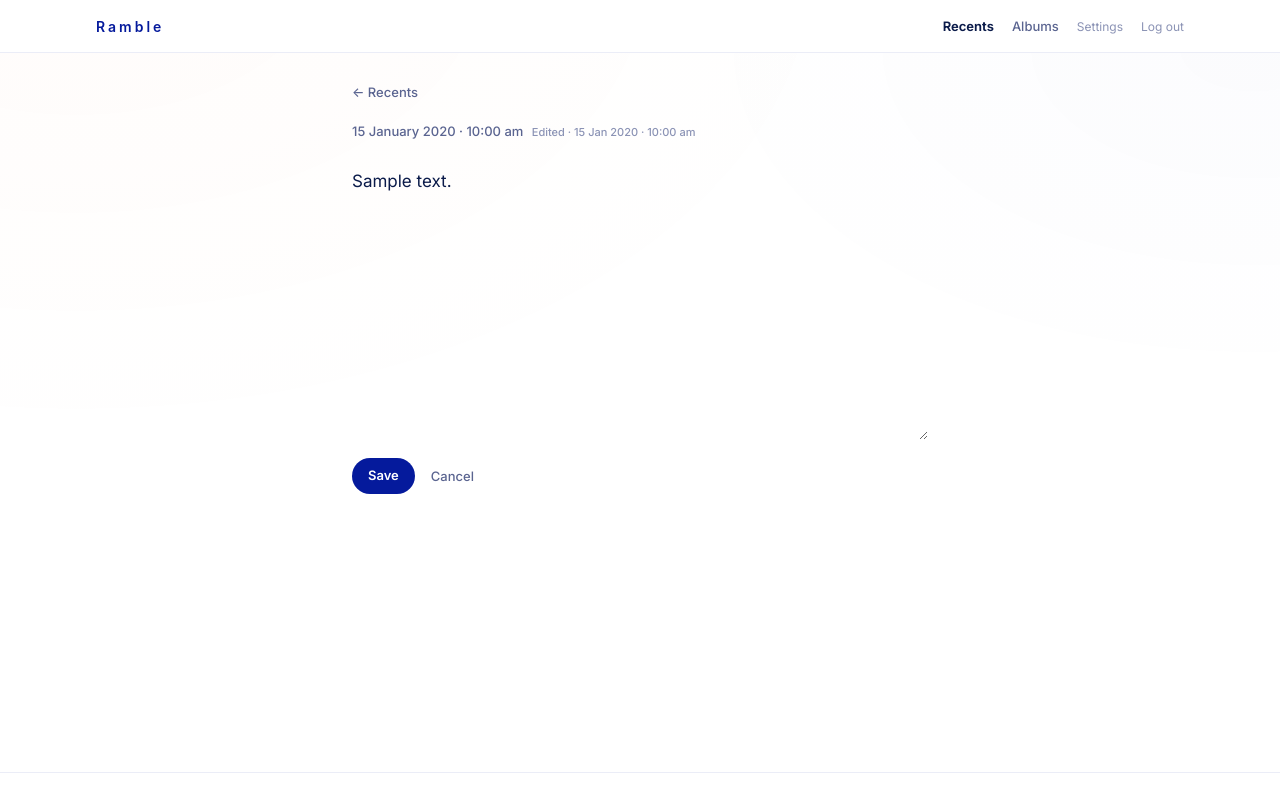
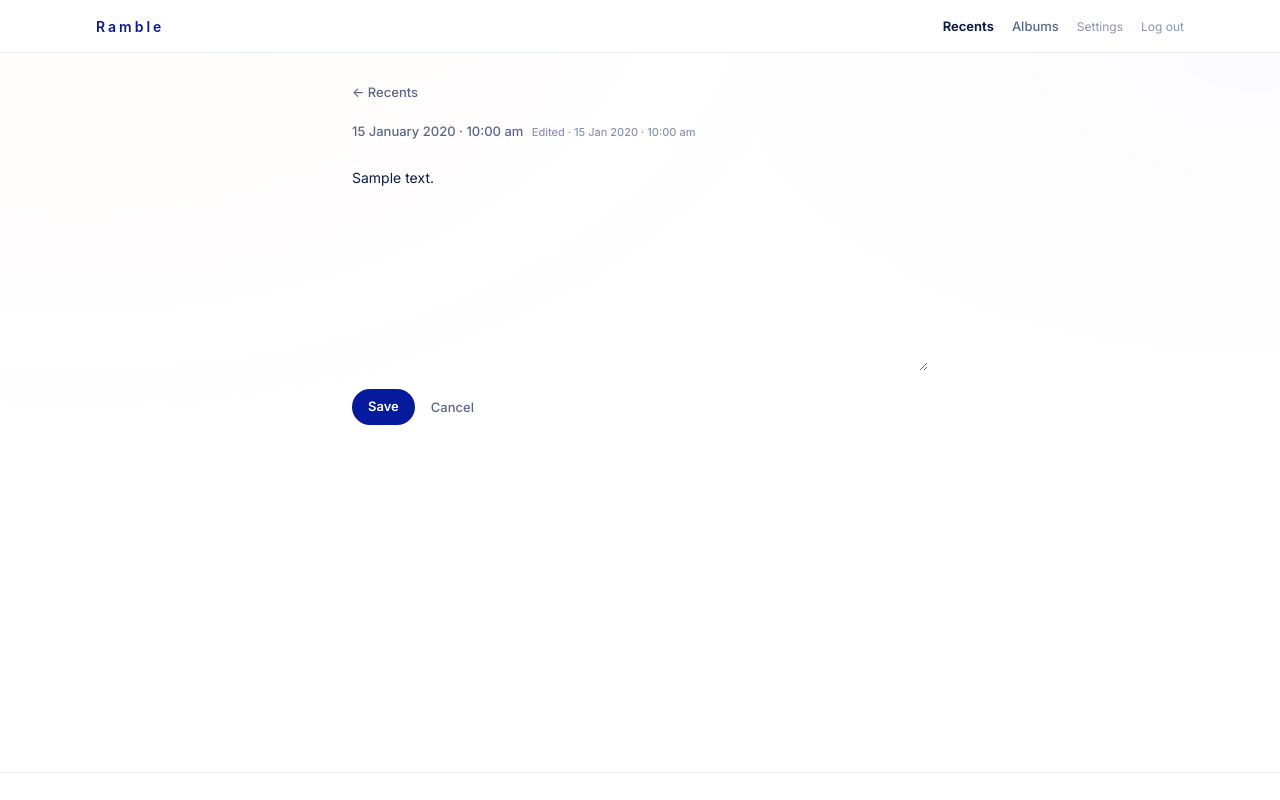
Before and after one commit to RoyKeane94/Ramble, a Django app: page /notes/00000000-0000-0000-0000-000000000001/?edit=1 in a window 1280 px wide. Run offline with Django 5.2, Linux system fonts and the light colour scheme; a user stored in the database is signed in; tables that the repository leaves empty hold one stand-in row (values such as "Sample post"); parts of the project's set-up code (start-up, migrations or seed data) failed here and were passed over.

Commit message:
Updated the take detail page to match Recents list typography

```diff
--- a/static/css/ramble.css
+++ b/static/css/ramble.css
@@ -989,9 +989,9 @@ a.frame:focus-visible {
 
 .take-text {
   margin: 0;
-  font-size: 1.0625rem;
+  font-size: 14px;
   font-weight: 400;
-  line-height: 1.6;
+  line-height: 1.45;
   color: var(--ink);
 }
 
@@ -1039,8 +1039,8 @@ a.frame:focus-visible {
 }
 
 .take-text.is-failed {
-  font-size: 16px;
-  line-height: 1.58;
+  font-size: 14px;
+  line-height: 1.45;
 }
 
 .take-failed-title {
@@ -1067,9 +1067,9 @@ a.frame:focus-visible {
   padding: 0;
   border: 0;
   background: transparent;
-  font-size: 1.0625rem;
+  font-size: 14px;
   font-weight: 400;
-  line-height: 1.6;
+  line-height: 1.45;
   color: var(--ink);
   font-family: inherit;
   resize: vertical;
@@ -2088,7 +2088,7 @@ a.frame:focus-visible {
   .clarity-divider { display: none; }
   .navbar-inner { height: 48px; }
   .nav-links { gap: 14px; }
-  .take-text { font-size: 1rem; }
+  .take-text { font-size: 14px; }
 }
 
 @media (max-width: 480px) {
```
Also changed, not shown: 1 other file.
